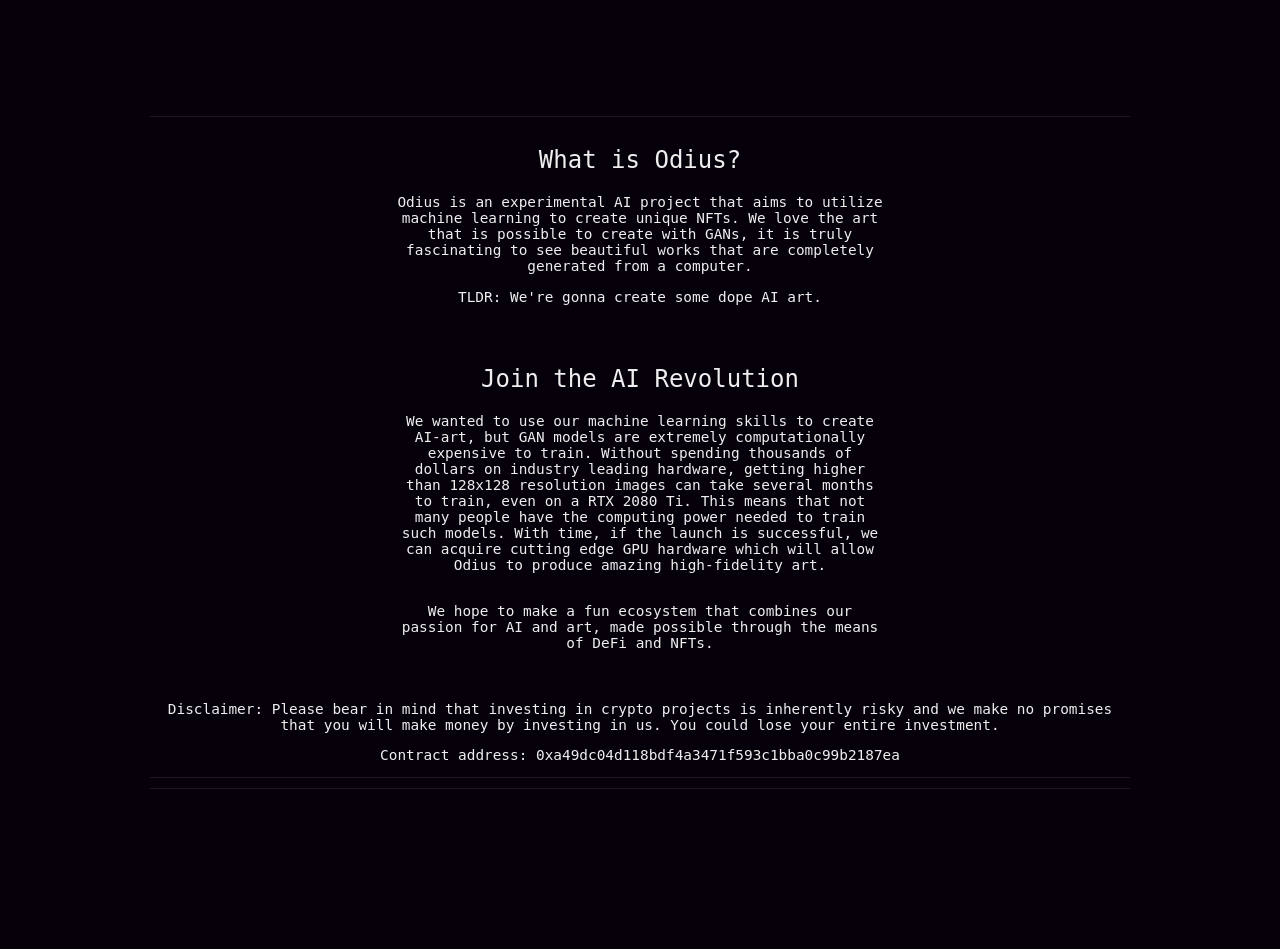
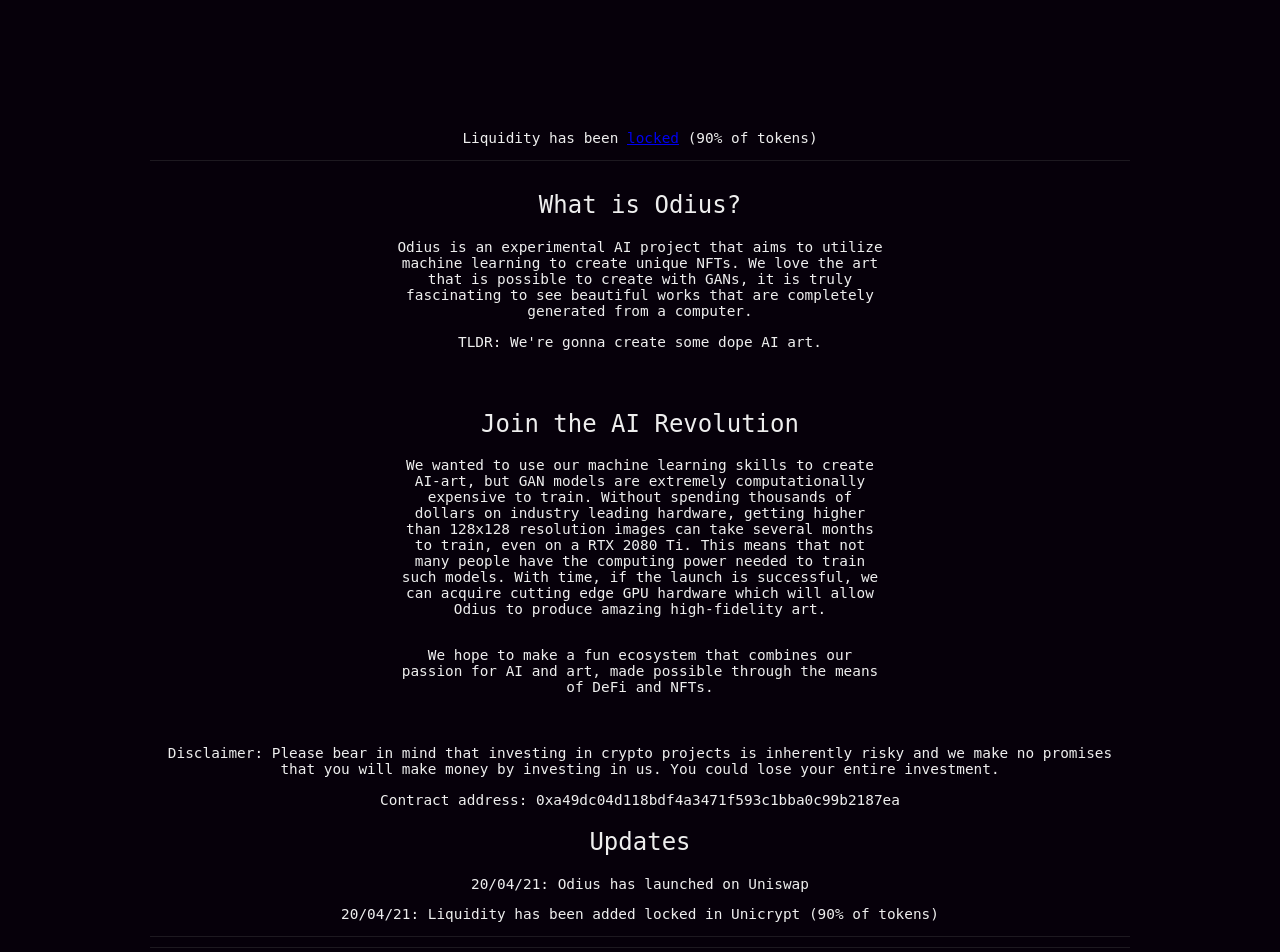
Before and after one commit to odius-ai/odius.ai, a React (Create React App) app: page / in a window 1280 px wide. Shown: the part 820-1772 px from the top of the page. Built offline with nearby package versions, Linux system fonts and the light colour scheme.

Commit message:
liquidity locked

```diff
--- a/src/How/How.js
+++ b/src/How/How.js
@@ -17,6 +17,9 @@
             </p>
             <p>Disclaimer: Please bear in mind that investing in crypto projects is inherently risky and we make no promises that you will make money by investing in us. You could lose your entire investment. </p>
             <p> Contract address: 0xa49dc04d118bdf4a3471f593c1bba0c99b2187ea </p>
+            <h2> Updates </h2>
+            <p align="left"> 20/04/21: Odius has launched on Uniswap  </p>
+            <p align="left"> 20/04/21: Liquidity has been added locked in Unicrypt (90% of tokens)  </p>
         </div>
     )
 }
--- a/src/Main/Main.js
+++ b/src/Main/Main.js
@@ -16,6 +16,7 @@
                 <a href="https://app.uniswap.org/#/swap?inputCurrency=0xa49dc04d118bdf4a3471f593c1bba0c99b2187ea">
                     <button class="button">Buy on Uniswap </button>
                 </a>
+                <p> Liquidity has been <a href="https://unicrypt.network/amm/uni/pair/0xbcfb8c20181a4a9952b693721c70fec2277967dd">locked</a> (90% of tokens) </p>
         </div>
     )
 }
```
Also changed, not shown: 7 other files (tests, documents, lock files or other folders).
